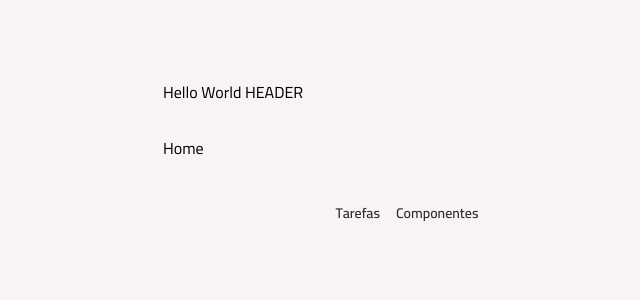
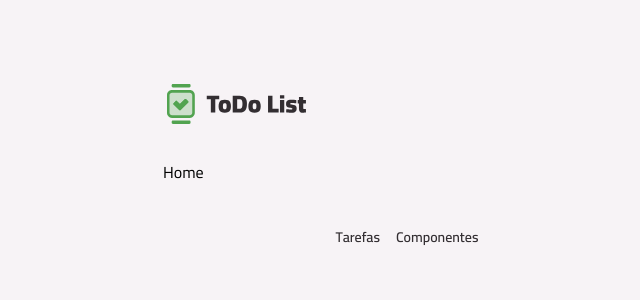
Before and after one commit to gzbarreto/todo-2025, a React (Vite) app: page / in a window 1280 px wide. Shown: the top 300 px of the page, without its empty margins (233-873 px from the left). Built offline with nearby package versions, Linux system fonts and the light colour scheme.

Commit message:
add header component to layout

```diff
--- /dev/null
+++ b/src/core-components/header.tsx
@@ -0,0 +1,10 @@
+import Container from "../components/container";
+import Logo from "../assets/images/Logo.svg?react"
+
+export default function Header() {
+  return (
+    <Container as="header" className="mt-3 md:mt-20">
+      <Logo className="h-9 md:h-12" />
+    </Container>
+  )
+}
--- a/src/pages/layout-main.tsx
+++ b/src/pages/layout-main.tsx
@@ -1,13 +1,11 @@
 import { NavLink, Outlet } from "react-router"
-import Container from "../components/container"
 import Text from "../components/text"
+import Header from "../core-components/header"
 
 export default function LayoutMain() {
   return (
     <>
-      <Container as="header" className="mt-3 md:mt-20">
-        Hello World HEADER
-      </Container>
+      <Header />
       <main className="md:mt-8 mt-4">
         <Outlet />
       </main>
```
